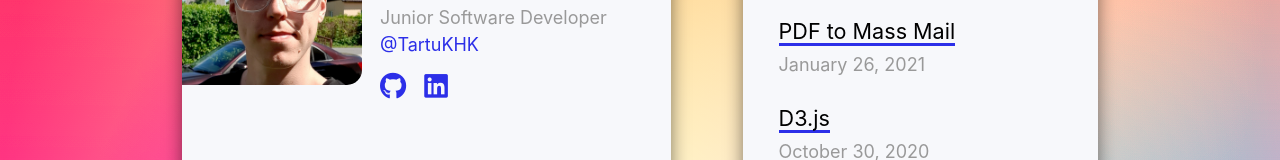
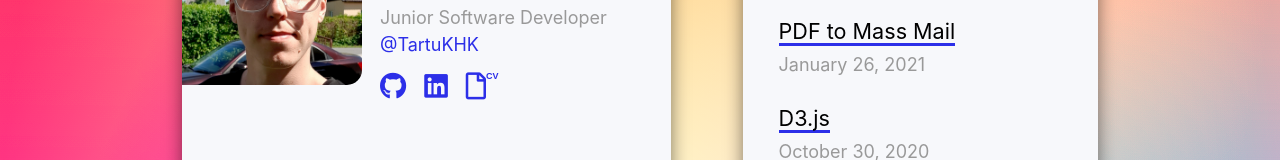
Before and after one commit to fredjoks/portfolio, a Next.js app: page / in a window 1280 px wide. Shown: the part 149-309 px from the top of the page. Built offline with nearby package versions, Linux system fonts and the light colour scheme.

Commit message:
feat: added cv link to header

```diff
--- a/components/layout.js
+++ b/components/layout.js
@@ -39,6 +39,7 @@ export default function Layout({ children, home }) {
               <ul className={styles.headerLinks}>
                 <li><a href='https://github.com/fredjoks' target='_blank'><i className="fab fa-github"></i></a></li>
                 <li><a href='https://www.linkedin.com/in/fredjoks/' target='_blank'><i className="fab fa-linkedin"></i></a></li>
+                <li><a href='https://gitconnected.com/fredjoks/resume' target='_blank'><i className={`far fa-file ${styles.headerCvIcon}`}></i></a></li>
               </ul>
             </div>
           </section>
--- a/components/layout.module.css
+++ b/components/layout.module.css
@@ -52,6 +52,22 @@
     font-size: clamp(.2rem, .8rem, 1rem);
     text-align: right;
     margin: 0 0 0 0;
+  }
+
+  .headerCvIcon {
+    position: relative;
+  }
+
+  .headerCvIcon:after {
+    content: 'CV';
+    position: absolute;
+    font-size: .5rem;
+    font-family: sans-serif;
+    font-weight: 800;
+  }
+  .headerCvIcon:hover:after {
+    font-size: 1rem;
+    left: 1.2rem;
   }
 
   .headerImage {
```
